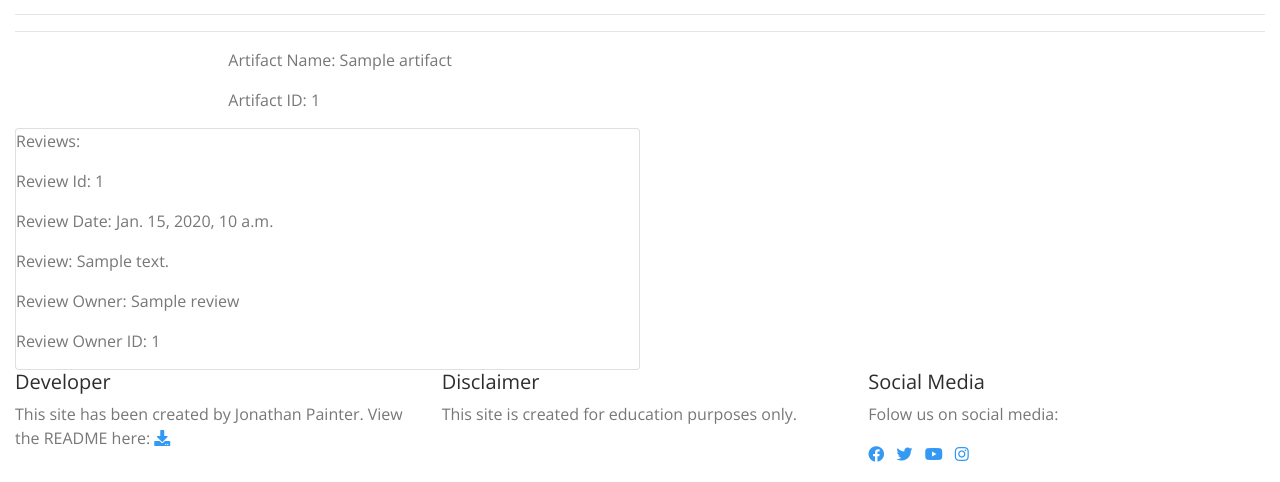
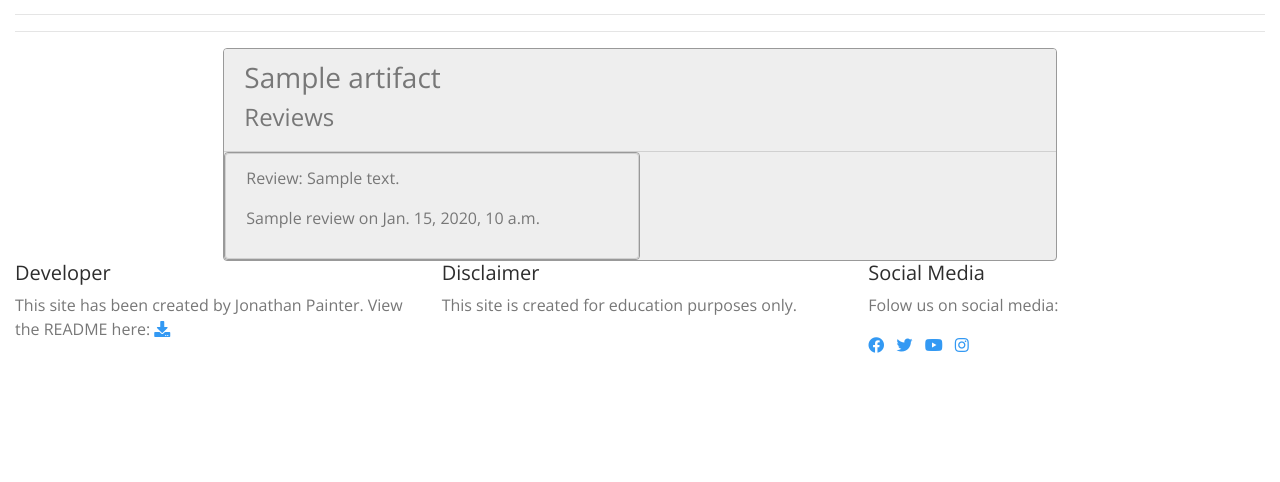
Before and after one commit to jepainter/MilestoneProject4, a Django app: template reviews/templates/review.html in a window 1280 px wide. Shown: the part 378-860 px from the top of the page. After the commit the page ends 731 px from the top, so only its background shows below. Run offline with Django 3.2, Linux system fonts and the light colour scheme; tables that the repository leaves empty hold one stand-in row (values such as "Sample post"); the template is opened without the code that fills it: values that come from a table or form of the project are taken from there, most other values are stand-ins (such as "Sample title", 1, 10 or a date in 2020); some libraries are stand-ins or nearby versions.

Commit message:
updated review form usage and styling of page, as well as styling for histories page

```diff
--- a/reviews/templates/review.html
+++ b/reviews/templates/review.html
@@ -1,51 +1,60 @@
 {% extends "base.html" %}
 {% load static from staticfiles %}
+{% load bootstrap_tags %}
 {% block page_title %}AH: Review{% endblock %}
-{% block page_heading %}Add Review{% endblock %}
+{% block page_heading %}Review{% endblock %}
 
 {% block content %}
-<div class="row justify-content-around">
-    <div class="col-10 col-md-8">
-        <div class="row">
-            <div class="col-12">
-                <p>Artifact Name: {{ artifact.name }}</p>
-                <p>Artifact ID: {{ artifact.id }}</p>
+<div class="row justify-content-around no-gutters">
+    <div class="col-12 col-md-7 col-lg-8 card-padding">
+        <div class="card bg-light border-secondary box-shadow">
+            <ul class="list-group list-group-flush">
+                <li class="list-group-item bg-light">
+                    <h3>{{ artifact.name }}</h3>
+                    <h4>Reviews</h4>
+                </li>
+                <div class="row no-gutters bg-light-grey">
+                {% if reviews %}
+                    {% for review in reviews %}
+                    <div class="col-12 col-sm-6 card-padding">
+                        <div class="card bg-light border-secondary h-100 box-shadow">
+                            <li class="list-group-item bg-light">
+                                <p>Review: {{ review.review_detail }}</p>
+                                <p>{{ review.review_owner_name }} on {{ review.review_date }}</p>
+                            </li>
+                        </div>
+                    </div>
+                    {% endfor %}
+                {% else %}
+                <div class="col-12 card-padding">
+                    <div class="card bg-light border-secondary h-100 box-shadow">
+                        <li class="list-group-item bg-light">No reviews for this artifact</li>
+                    </div>
+                </div>
+                {% endif %}
+                </div>
+            </ul>
+        </div>
+    </div>
+    {% if user.is_superuser %}
+    <div class="col-12 col-md-5 col-lg-4 card-padding">
+        <div class="card bg-light-grey border-secondary box-shadow">
+            <li class="list-group-item bg-light">
+                <h4>Add Review</h4>
+            </li>
+            <div class="col-12 card-padding">
+                <div class="card bg-light border-secondary h-100 box-shadow">
+                    <li class="list-group-item bg-light">
+                        <form role="form" method="POST" id="review-form" action="{% url 'add_review' artifact.id %}">
+                            <h5>Review details:</h5>
+                            {{ review_form | as_bootstrap }}
+                            {% csrf_token %}
+                            <input class="btn btn-success btn-lg box-shadow" id="add_review_btn" name="commit" type="submit" value="Add Review">
+                        </form>
+                    </li>
+                </div>
             </div>
         </div>
-    </div>
-</div>
-
-<div class="row no-gutters">
-    <div class="card col-xs-10 col-md-6">
-        <p>Reviews:</p>
-        {% if reviews %}
-            {% for review in reviews %}
-            <p>Review Id: {{ review.review_id }}</p>
-            <p>Review Date: {{ review.review_date }}</p>
-            <p>Review: {{ review.review_detail }}</p>
-            <p>Review Owner: {{ review.review_owner_name }}</p>
-            <p>Review Owner ID: {{ review.review_owner_id }}</p>
-            {% endfor %}
-        {% else %}
-            <p>No reviews recorded for this artifact</p>
-        {% endif %}
-    </div>
-
-    {% if owner == True and reviewed == False %}
-    <div class="col-10 col-md-4">
-        <form role="form" method="POST" id="review-form" action="{% url 'add_review' artifact.id %}">
-            <legend>Add review for {{ id }}</legend>
-
-            <div class="form-group col-md-6">
-                <h5>Review details:</h5>
-                {{ review_form }}
-            </div>
-
-            {% csrf_token %}
-            <div class="form-group col-md-12">
-                <input class=" btn btn-primary" id="add_review_btn" name="commit" type="submit" value="Add Review">
-            </div>
-        </form>
     </div>
     {% endif %}
 </div>
--- a/reviews/views.py
+++ b/reviews/views.py
@@ -41,6 +41,7 @@ def add_review(request, id):
                 request,
                 "Sorry, there was a problem with your review submission."
                 )
+
     else:
         review_form = ReviewForm()
         reviewed = False
```
Also changed, not shown: histories/templates/history.html (+15 -1 lines), reviews/forms.py (+22 -0 lines).
